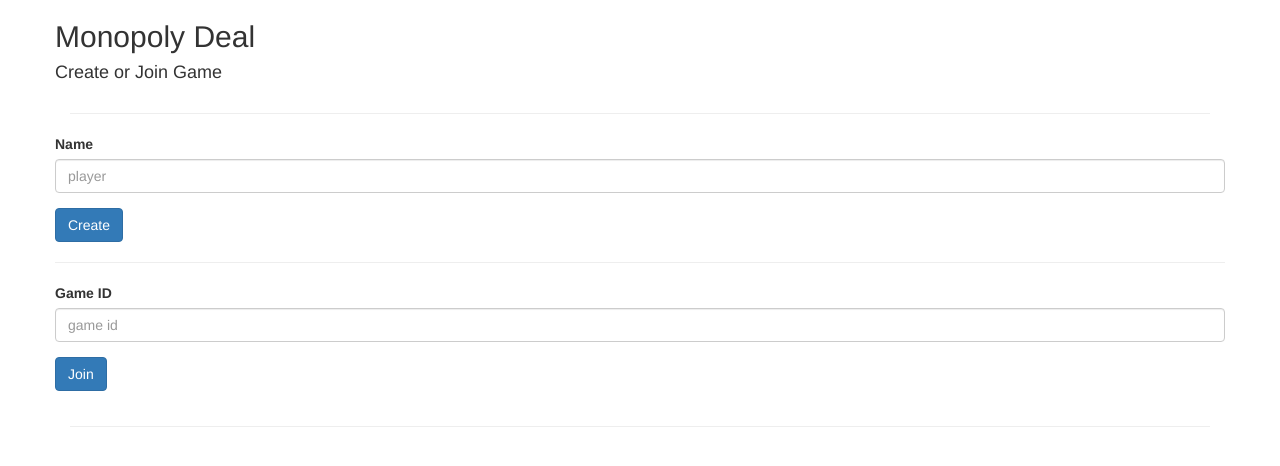
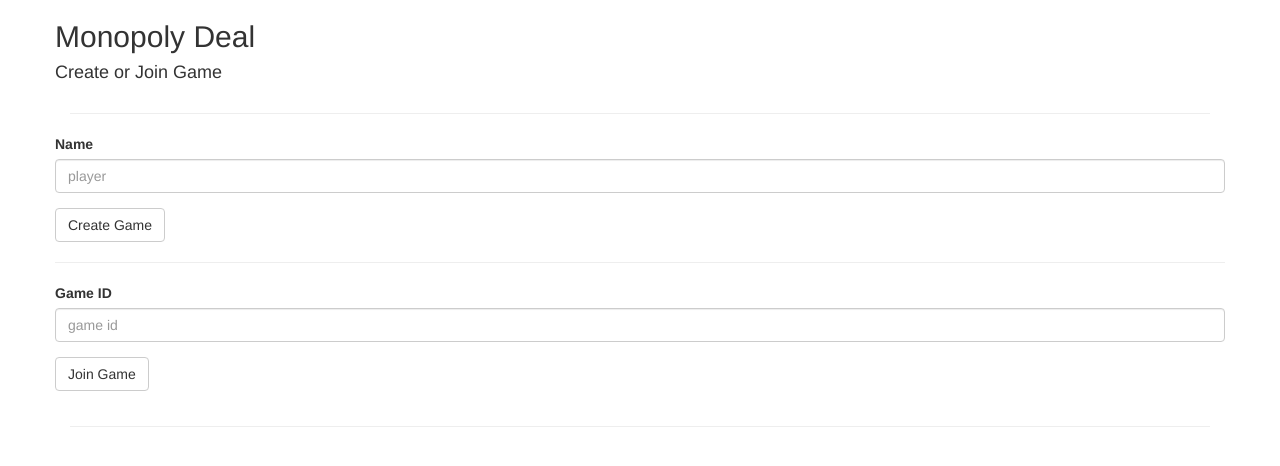
Before and after one commit to hayleymathews/monopoly_deal, a Flask app: page / in a window 1280 px wide. Shown: the top 466 px of the page. Run offline with Flask 2, Linux system fonts and the light colour scheme; some libraries are stand-ins or nearby versions.

Commit message:
fix creation

```diff
--- a/app/main/forms.py
+++ b/app/main/forms.py
@@ -6,4 +6,5 @@
 class GameForm(Form):
     player = StringField('Name', validators=[Required()])
     room = StringField('Game ID')
-    submit = SubmitField('Enter Game')
+    create = SubmitField('Create Game')
+    join = SubmitField('Join Game')
--- a/app/main/routes.py
+++ b/app/main/routes.py
@@ -9,7 +9,7 @@
     form = GameForm()
     if form.validate_on_submit():
         session['player'] = form.player.data
-        session['room'] = form.room.data or uuid.uuid4()
+        session['room'] = form.room.data if form.join.data else uuid.uuid4()
         session['chat_room'] = form.room.data + '_chat'
         return redirect(url_for('.game'))
     elif request.method == 'GET':
--- a/app/templates/index.html
+++ b/app/templates/index.html
@@ -13,12 +13,12 @@
    <div class="row">
     <div class="form-group">
       {{ wtf.form_field(form.player, type='text', class='form-control', placeholder='player') }}
-      <button type="submit" class="btn btn-primary">Create</button>
+       {{ wtf.form_field(form.create, button_map={'submit':'success'}) }}
     </div>
     <hr>
     <div class="form-group">
       {{ wtf.form_field(form.room, type='text', class='form-control', placeholder='game id') }}
-      <button type="submit" class="btn btn-primary">Join</button>
+      {{ wtf.form_field(form.join, button_map={'submit':'success'}) }}
     </div>
     </div>
   </form>
```
